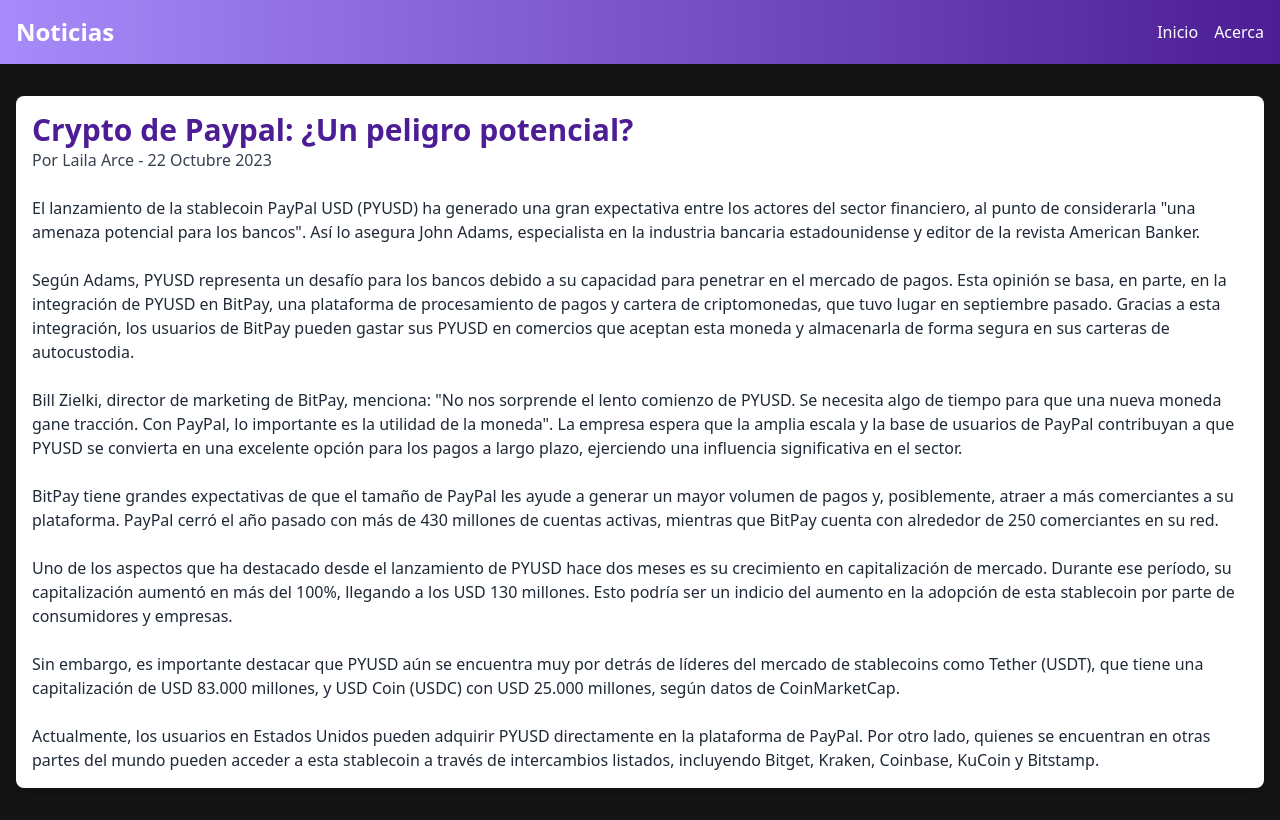
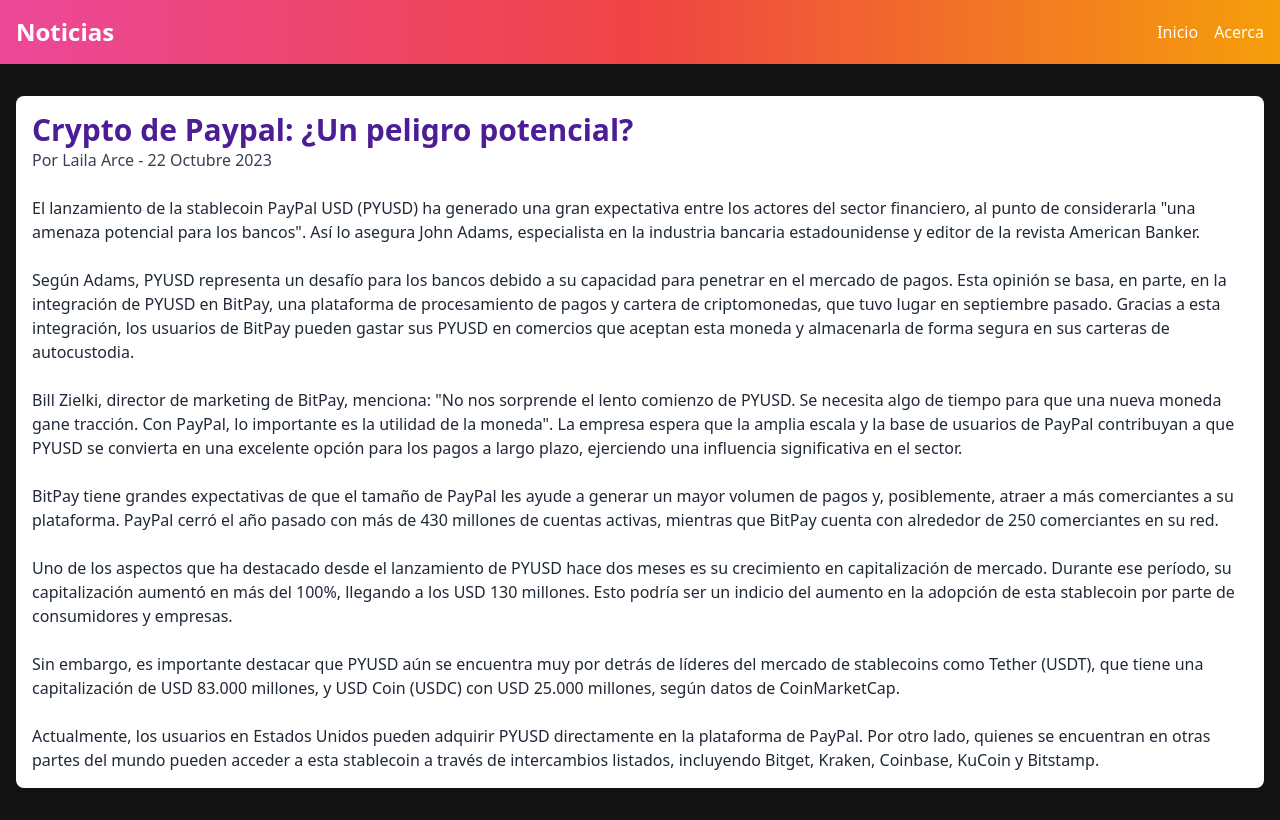
Before and after one commit to laila-arce/noticias, a plain HTML site: page news/crypto-paypal.html in a window 1280 px wide. Drawn offline with nearby package versions, Linux system fonts and the light colour scheme.

Commit message:
Update crypto-paypal.html

```diff
--- a/news/crypto-paypal.html
+++ b/news/crypto-paypal.html
@@ -14,7 +14,7 @@
 <body class="font-sans">
 
     <!-- Barra de navegación -->
-    <nav class="bg-gradient-to-r from-purple-400 to-purple-900 p-4 text-white">
+    <nav class="bg-gradient-to-r from-pink-500 via-red-500 to-yellow-500 p-4 text-white">
         <div class="container mx-auto flex justify-between items-center">
             <h1 class="text-2xl font-bold">Noticias</h1>
             <ul class="flex space-x-4">
```
